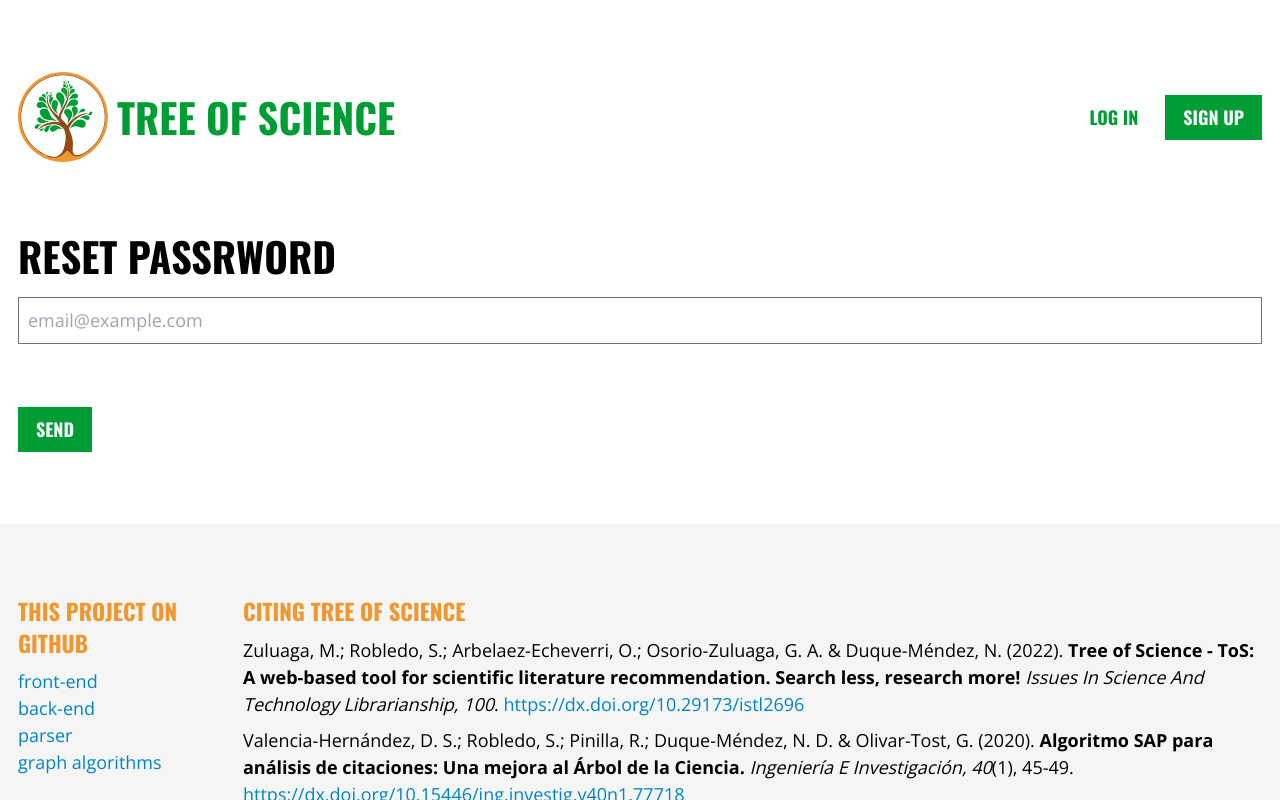
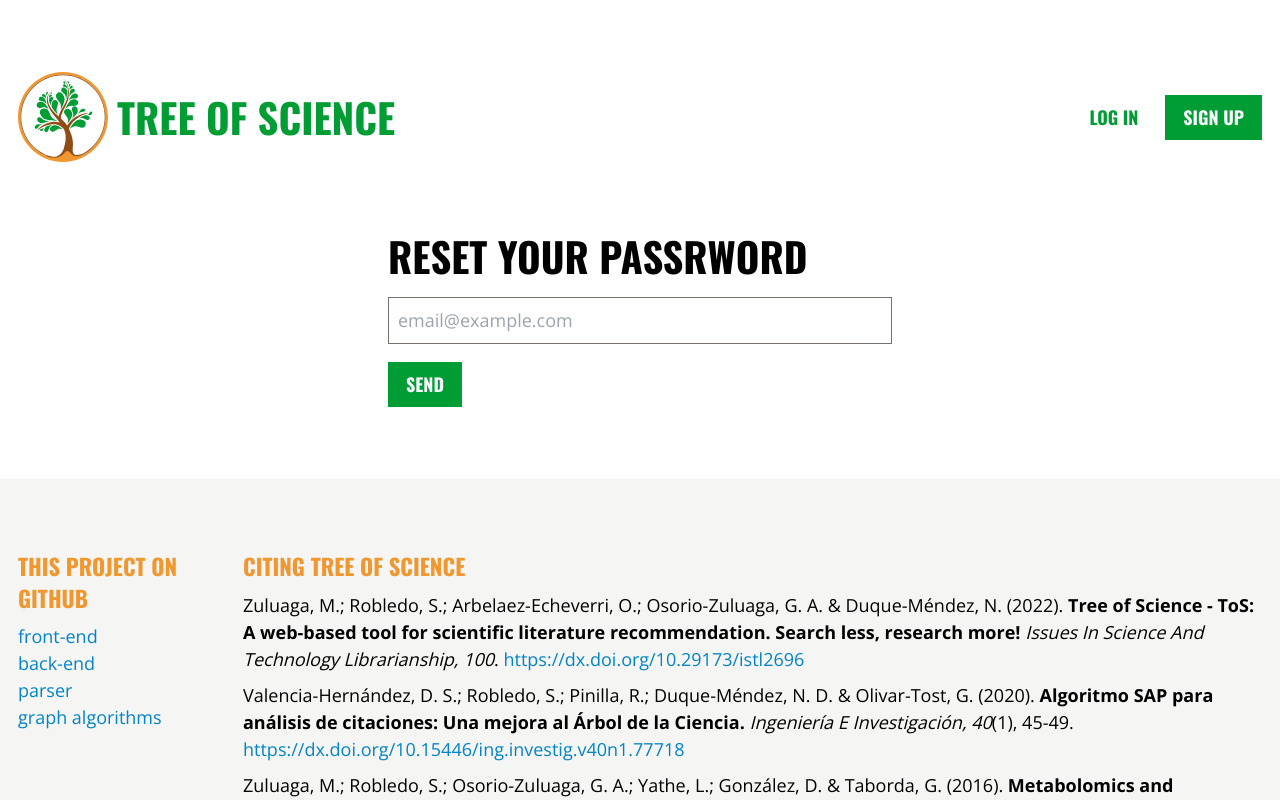
Before and after one commit to coreofscience/tos.coreofscience.org, a React (Vite) app: page /reset-password in a window 1280 px wide. Shown: the top 800 px of the page. Built offline with nearby package versions, Linux system fonts and the light colour scheme; no server answers.

Commit message:
Fix form styles

```diff
--- a/src/components/account/LogIn/index.tsx
+++ b/src/components/account/LogIn/index.tsx
@@ -22,7 +22,7 @@ const LogIn: FC = () => {
   return (
     <Fragment>
       <form
-        className="flex flex-col gap-4"
+        className="flex flex-col gap-4 max-w-md m-auto"
         onSubmit={form.handleSubmit(logInActions.logIn)}
       >
         <h2 className="text-2xl md:text-4xl font-tall uppercase">Log In</h2>
--- a/src/components/account/PasswordReset/index.tsx
+++ b/src/components/account/PasswordReset/index.tsx
@@ -21,11 +21,11 @@ const PasswordReset: FC = () => {
   return (
     <Fragment>
       <form
-        className="flex flex-col gap-4"
+        className="flex flex-col gap-4 max-w-md m-auto"
         onSubmit={form.handleSubmit(passwordResetActions.sendEmail)}
       >
         <h2 className="text-2xl md:text-4xl font-tall uppercase">
-          Reset passrword
+          Reset your passrword
         </h2>
         <div className="flex flex-col gap-2">
           <input
@@ -39,7 +39,6 @@ const PasswordReset: FC = () => {
             type="error"
           />
         </div>
-        <br />
         <div>
           <input
             type="submit"
--- a/src/components/account/SignUp/index.tsx
+++ b/src/components/account/SignUp/index.tsx
@@ -21,7 +21,7 @@ const SignUp: FC = () => {
   return (
     <Fragment>
       <form
-        className="flex flex-col gap-4"
+        className="flex flex-col gap-4 max-w-md m-auto"
         onSubmit={form.handleSubmit(signUpActions.signUp)}
       >
         <h2 className="text-2xl md:text-4xl font-tall uppercase">Sign Up</h2>
```
